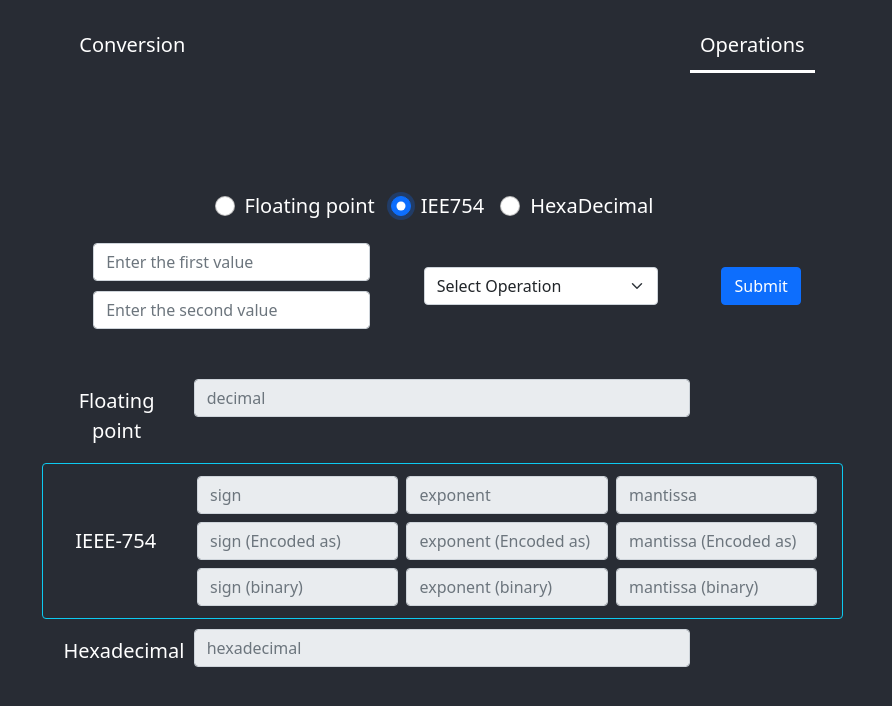
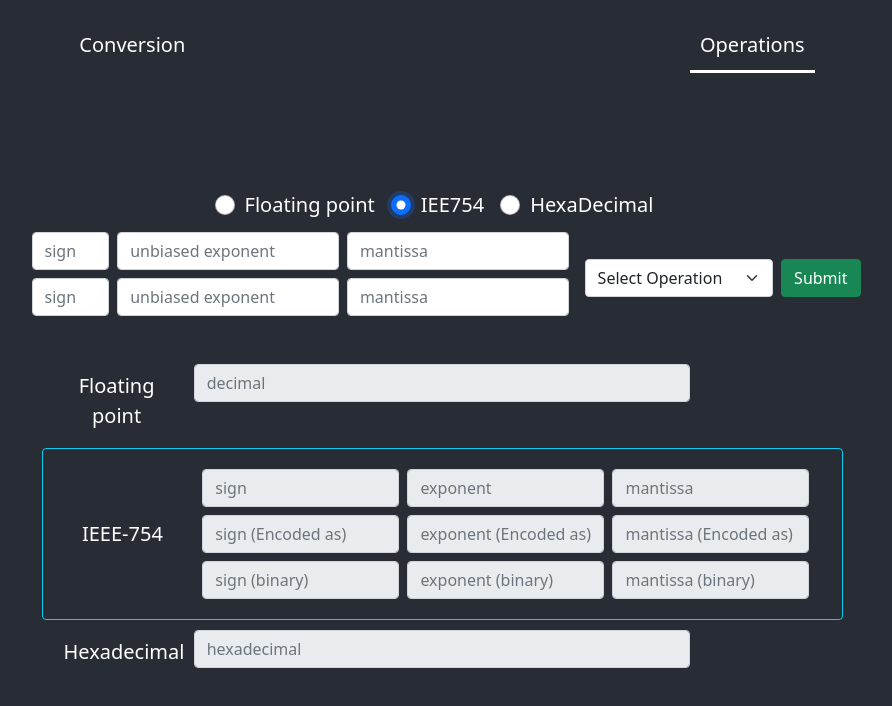
Before and after one commit to koteswar375/Floating-Point-Conversion-Calculator, a React (Create React App) app: page /about in a window 1280 px wide. Both pictures are taken after a click on the radio button "IEE754". Shown: the top 706 px of the page, without its empty margins (198-1090 px from the left). Built offline with nearby package versions, Linux system fonts and the light colour scheme.

Commit message:
conversion methods added

```diff
--- a/package.json
+++ b/package.json
@@ -19,7 +19,8 @@
     "start": "react-scripts start",
     "build": "react-scripts build",
     "test": "react-scripts test",
-    "eject": "react-scripts eject"
+    "eject": "react-scripts eject",
+    "deploy": "aws s3 sync build/ s3://ieee754converter"
   },
   "eslintConfig": {
     "extends": [
--- a/src/Math.js
+++ b/src/Math.js
@@ -938,6 +938,17 @@ export function hex2ieee754(str) {
     return float2ieee754(floatVal);
 }
 
+function ieee754ToFloat(s,e,m) {
+    let sign = parseInt(s);
+    let exp = parseInt(e);
+    return Math.pow(-1,s) * m * Math.pow(2,e);
+}
+
+function ieeee754ToHex(s,e,m) {
+    let float = ieee754ToFloat(s,e,m);
+    return float2Hex(float);
+}
+
 export function convert(input, format) {
     if (!format || !input) return;
     let realVal, hexVal, binVal;
@@ -953,9 +964,11 @@ export function convert(input, format) {
         binVal = hex2ieee754(input);
     }
     else if (format == "bin") {
-        // binVal = input
-        // realVal = float2real(input)
-        // hexVal = float2hex(input)
+        let parts = input.split("|");
+        let s=parts[0], e=parts[1], m=parts[2];
+        hexVal = ieeee754ToHex(s,e,m);
+        realVal = ieee754ToFloat(s,e,m);
+        binVal = float2ieee754(realVal);
     }
 
     return { 'hexVal': hexVal, 'binVal': binVal, 'realVal': realVal }
--- a/src/components/Home.js
+++ b/src/components/Home.js
@@ -1,8 +1,8 @@
 import { useState } from 'react';
 import axios from 'axios';
 import './Home.css';
-import URL from '../config';
-import {convert} from '../Math';
+import { convert } from '../Math';
+
 
 
 const Home = () => {
@@ -10,6 +10,9 @@ const Home = () => {
     const [realVal, setrealVal] = useState('');
     const [binVal, setbinVal] = useState("");
     const [hexVal, sethexVal] = useState('');
+    const [sign, setSign] = useState('');
+    const [exp, setExp] = useState('');
+    const [mantissa, setMantissa] = useState('');
     const [val, setVal] = useState('');
 
 
@@ -20,11 +23,14 @@ const Home = () => {
         sethexVal('');
         setrealVal('');
         setVal('');
+        setSign('');
+        setExp('');
+        setMantissa('');
     }
-    const handleEnter = (event) => {
-        if (event.key === 'Enter') {
-            const value = event.target.value;
-            let {binVal, realVal, hexVal} = convert(value,format);
+
+    const submit = (event) => {
+            let value = (format === "bin") ? `${sign}|${exp}|${mantissa}` : val;
+            let { binVal, realVal, hexVal } = convert(value, format);
             setbinVal(binVal);
             sethexVal(hexVal);
             setrealVal(realVal);
@@ -39,13 +45,12 @@ const Home = () => {
             //         console.log(error)
             //         alert("Invalid inputs")
             //     })
-        }
     }
     return (
         <div className="home">
             <div className="format">
                 <div className="form-check form-check-inline">
-                    <input className="form-check-input" checked={format==='real'} onChange={handleChange} name="input_format" value='real' type="radio" id="real" />
+                    <input className="form-check-input" checked={format === 'real'} onChange={handleChange} name="input_format" value='real' type="radio" id="real" />
                     <label className="form-check-label" htmlFor="real">Float</label>
                 </div>
                 <div className="form-check form-check-inline">
@@ -57,7 +62,23 @@ const Home = () => {
                     <label className="form-check-label" htmlFor="hex">Hex</label>
                 </div>
             </div>
-            <input type="text" value={val} onChange={(e) => setVal(e.target.value)} style={{ width: '30%', margin: '10px' }} placeholder="Enter the input" className="form-control" onKeyPress={handleEnter} />
+
+            {/* Input */}
+            <div className="w-75  justify-content-center  d-flex">
+                {
+                    (format === 'bin') ? (
+                        <div className="d-flex">
+                            <input type="text" onChange={(e) => setSign(e.target.value)} value={sign} placeholder="sign" style={{ flexBasis: '30%' }} className="form-control" />
+                            <input type="text" onChange={(e) => setExp(e.target.value)} value={exp} placeholder="unbiased exponent" className="form-control mx-2" />
+                            <input type="text" onChange={(e) => setMantissa(e.target.value)} value={mantissa} placeholder="mantissa" className="form-control" />
+                        </div>
+                    ) :
+                        (<input type="text" value={val} onChange={(e) => setVal(e.target.value)} style={{ width: '30%' }} placeholder="Enter the input"
+                            className="form-control"/>)
+                }
+                <button onClick={submit} type="button" className="btn btn-success mx-3">Convert</button>
+            </div>
+            {/* Output */}
             <div className="output">
                 <div className="outputformat form-group row">
                     <label className="col-sm-2 col-form-label" htmlFor="decimal">Float</label>
@@ -65,23 +86,23 @@ const Home = () => {
                         <input id="decimal" placeholder="decimal" className="form-control " value={realVal} type="text" disabled />
                     </div>
                 </div>
-                <div className="row form-group justify-content-left p-2 align-items-center border border-info rounded">
+                <div className="row form-group justify-content-left p-3 align-items-center border border-info rounded">
                     <label className="col-sm-2 col-form-label" htmlFor="float">IEEE-754</label>
                     <div className="ieee754 col-sm-10">
                         <div className="d-flex justify-content-around p-1">
-                            <input id="sign" placeholder="sign"  className="form-control" value={binVal? ((binVal['sign_bit'] === "1") ? "-1": "+1"): ""} type="text" disabled />
-                            <input id="exponent" placeholder="exponent"  className="form-control mx-2" value={binVal? binVal['exp'] : ""} type="text" disabled />
-                            <input id="mantissa" placeholder="mantissa"  className="form-control" value={binVal?binVal['mantissa']:''} type="text" disabled />
+                            <input id="sign" placeholder="sign" className="form-control" value={binVal ? ((binVal['sign_bit'] === "1") ? "-1" : "+1") : ""} type="text" disabled />
+                            <input id="exponent" placeholder="exponent" className="form-control mx-2" value={binVal ? binVal['exp'] : ""} type="text" disabled />
+                            <input id="mantissa" placeholder="mantissa" className="form-control" value={binVal ? binVal['mantissa'] : ''} type="text" disabled />
                         </div>
                         <div className="d-flex justify-content-around p-1">
-                            <input id="sign-encode" placeholder="sign (Encoded as)"  className="form-control" value={binVal?binVal['sign_bit']:''} type="text" disabled />
-                            <input id="exponent-encode" placeholder="exponent (Encoded as)"  className="form-control mx-2" value={binVal? `${parseInt(binVal['exp'])+127}`:''} type="text" disabled />
-                            <input id="mantissa-encode" placeholder="mantissa (Encoded as)"  className="form-control" value={binVal ? `${parseInt(binVal["mantissa_bit"],2)}`:""} type="text" disabled />
+                            <input id="sign-encode" placeholder="sign (Encoded as)" className="form-control" value={binVal ? binVal['sign_bit'] : ''} type="text" disabled />
+                            <input id="exponent-encode" placeholder="exponent (Encoded as)" className="form-control mx-2" value={binVal ? `${parseInt(binVal['exp']) + 127}` : ''} type="text" disabled />
+                            <input id="mantissa-encode" placeholder="mantissa (Encoded as)" className="form-control" value={binVal ? `${parseInt(binVal["mantissa_bit"], 2)}` : ""} type="text" disabled />
                         </div>
                         <div className="d-flex justify-content-around p-1">
-                            <input id="sign bit" placeholder="sign (binary)"  className="form-control" value={binVal?binVal['sign_bit']:''} type="text" disabled />
-                            <input id="exponent bits" placeholder="exponent (binary)"  className="form-control mx-2" value={binVal?binVal['exp_bit']:''} type="text" disabled />
-                            <input id="mantissa bits" placeholder="mantissa (binary)"  className="form-control" value={binVal?binVal['mantissa_bit']:''} type="text" disabled />
+                            <input id="sign bit" placeholder="sign (binary)" className="form-control" value={binVal ? binVal['sign_bit'] : ''} type="text" disabled />
+                            <input id="exponent bits" placeholder="exponent (binary)" className="form-control mx-2" value={binVal ? binVal['exp_bit'] : ''} type="text" disabled />
+                            <input id="mantissa bits" placeholder="mantissa (binary)" className="form-control" value={binVal ? binVal['mantissa_bit'] : ''} type="text" disabled />
                         </div>
                     </div>
                 </div>
--- a/src/components/Operations.css
+++ b/src/components/Operations.css
@@ -15,7 +15,7 @@
 
 .input {
     display: flex;
-    width:70%;
+    width:75%;
     align-items: center;
     justify-content: space-around;
 }
--- a/src/components/Operations.js
+++ b/src/components/Operations.js
@@ -1,8 +1,7 @@
 import { useState } from 'react';
 import axios from 'axios';
 import './Operations.css';
-import URL from '../config';
-import {operate} from '../Math';
+import { operate } from '../Math';
 
 const Operations = () => {
     const [format, setFormat] = useState('real');
@@ -12,10 +11,12 @@ const Operations = () => {
     const [hexVal, sethexVal] = useState('');
     const [val1, setVal1] = useState('');
     const [val2, setVal2] = useState('');
+    const [iee754Val1, setiee754Val1] = useState({sign:'', exp:'', mantissa:''});
+    const [iee754Val2, setiee754Val2] = useState({sign:'', exp:'', mantissa:''});
+
 
     const handleChange = (event) => {
         const val = event.target.value;
-        console.log("change")
         setFormat(val);
         setbinVal('')
         sethexVal('')
@@ -23,6 +24,8 @@ const Operations = () => {
         setVal1('')
         setVal2('')
         setOperation('')
+        setiee754Val1({sign:'', exp:'', mantissa:''});
+        setiee754Val2({sign:'', exp:'', mantissa:''});
     }
     const handleSelect = (event) => {
         const val = event.target.value;
@@ -66,18 +69,36 @@ const Operations = () => {
                 </div>
             </div>
             <div className="input">
-                <div>
-                    <input onChange={handleInput1Change} type="text" value={val1} style={{ margin: '10px' }} placeholder="Enter the first value" className="form-control" />
-                    <input onChange={(e) => setVal2(e.target.value)} value={val2} type="text" style={{ margin: '10px' }} placeholder="Enter the second value" className="form-control" />
-                </div>
-                <select onChange={handleSelect} value={operation} style={{ width: '30%' }} className="form-select" aria-label="Default select example">
+                {
+                    (format === 'bin') ? (
+                        <div>
+                        <div className="d-flex mx-2">
+                            <input type="text" val={iee754Val1.sign} onChange={(e)=>setiee754Val1({sign:e.target.value})} placeholder="sign" style={{ flexBasis: '30%' }} className="form-control" />
+                            <input type="text" val={iee754Val1.exp} onChange={(e)=>setiee754Val1({exp:e.target.value})} placeholder="unbiased exponent" className="form-control mx-2" />
+                            <input type="text" val={iee754Val1.mantissa} onChange={(e)=>setiee754Val1({mantissa:e.target.value})} placeholder="mantissa" className="form-control" />
+                        </div>
+                        <div className="d-flex m-2">
+                            <input type="text"  val={iee754Val1.sign} onChange={(e)=>setiee754Val2({sign:e.target.value})} placeholder="sign" style={{ flexBasis: '30%' }} className="form-control" />
+                            <input type="text"  val={iee754Val1.exp} onChange={(e)=>setiee754Val2({exp:e.target.value})} placeholder="unbiased exponent" className="form-control mx-2" />
+                            <input type="text"  val={iee754Val1.mantissa} onChange={(e)=>setiee754Val2({mantissa:e.target.value})} placeholder="mantissa" className="form-control" />
+                        </div>
+                        </div>
+                    ) :
+                        (<div>
+                            <input onChange={handleInput1Change} type="text" value={val1}  placeholder="Enter the first value" className="form-control" />
+                            <input onChange={(e) => setVal2(e.target.value)} value={val2} type="text"  placeholder="Enter the second value" className="form-control my-2" />
+                        </div>)
+                }
+                <select onChange={handleSelect} value={operation} style={{ width: '30%' }} className="form-select mx-2" aria-label="Default select example">
                     <option defaultValue>Select Operation</option>
                     <option value="add">Addition</option>
                     <option value="subtract">Subtraction</option>
                     <option value="multiply">Multiplication</option>
                 </select>
-                <button onClick={submit} type="button" className="btn btn-primary">Submit</button>
+                <button onClick={submit} type="button" className="btn btn-success">Submit</button>
             </div>
+
+            {/* Output */}
             <div className="output">
                 <div className="outputformat form-group row">
                     <label className="col-sm-2 col-form-label" htmlFor="decimal">Floating point</label>
@@ -85,23 +106,23 @@ const Operations = () => {
                         <input id="decimal" placeholder="decimal" className="form-control " value={realVal} type="text" disabled />
                     </div>
                 </div>
-                <div className="row form-group justify-content-left p-2 align-items-center border border-info rounded">
+                <div className="row form-group justify-content-left p-2 align-items-center border border-info rounded  p-3">
                     <label className="col-sm-2 col-form-label" htmlFor="float">IEEE-754</label>
                     <div className="ieee754 col-sm-10">
                         <div className="d-flex justify-content-around p-1">
-                            <input id="sign" placeholder="sign"  className="form-control" value={binVal? ((binVal['sign_bit'] === "1") ? "-1": "+1"): ""} type="text" disabled />
-                            <input id="exponent" placeholder="exponent"  className="form-control mx-2" value={binVal? binVal['exp'] : ""} type="text" disabled />
-                            <input id="mantissa" placeholder="mantissa"  className="form-control" value={binVal?binVal['mantissa']:''} type="text" disabled />
+                            <input id="sign" placeholder="sign" className="form-control" value={binVal ? ((binVal['sign_bit'] === "1") ? "-1" : "+1") : ""} type="text" disabled />
+                            <input id="exponent" placeholder="exponent" className="form-control mx-2" value={binVal ? binVal['exp'] : ""} type="text" disabled />
+                            <input id="mantissa" placeholder="mantissa" className="form-control" value={binVal ? binVal['mantissa'] : ''} type="text" disabled />
                         </div>
                         <div className="d-flex justify-content-around p-1">
-                            <input id="sign-encode" placeholder="sign (Encoded as)"  className="form-control" value={binVal?binVal['sign_bit']:''} type="text" disabled />
-                            <input id="exponent-encode" placeholder="exponent (Encoded as)"  className="form-control mx-2" value={binVal? `${parseInt(binVal['exp'])+127}`:''} type="text" disabled />
-                            <input id="mantissa-encode" placeholder="mantissa (Encoded as)"  className="form-control" value={binVal ? `${parseInt(binVal["mantissa_bit"],2)}`:""} type="text" disabled />
+                            <input id="sign-encode" placeholder="sign (Encoded as)" className="form-control" value={binVal ? binVal['sign_bit'] : ''} type="text" disabled />
+                            <input id="exponent-encode" placeholder="exponent (Encoded as)" className="form-control mx-2" value={binVal ? `${parseInt(binVal['exp']) + 127}` : ''} type="text" disabled />
+                            <input id="mantissa-encode" placeholder="mantissa (Encoded as)" className="form-control" value={binVal ? `${parseInt(binVal["mantissa_bit"], 2)}` : ""} type="text" disabled />
                         </div>
                         <div className="d-flex justify-content-around p-1">
-                            <input id="sign bit" placeholder="sign (binary)"  className="form-control" value={binVal?binVal['sign_bit']:''} type="text" disabled />
-                            <input id="exponent bits" placeholder="exponent (binary)"  className="form-control mx-2" value={binVal?binVal['exp_bit']:''} type="text" disabled />
-                            <input id="mantissa bits" placeholder="mantissa (binary)"  className="form-control" value={binVal?binVal['mantissa_bit']:''} type="text" disabled />
+                            <input id="sign bit" placeholder="sign (binary)" className="form-control" value={binVal ? binVal['sign_bit'] : ''} type="text" disabled />
+                            <input id="exponent bits" placeholder="exponent (binary)" className="form-control mx-2" value={binVal ? binVal['exp_bit'] : ''} type="text" disabled />
+                            <input id="mantissa bits" placeholder="mantissa (binary)" className="form-control" value={binVal ? binVal['mantissa_bit'] : ''} type="text" disabled />
                         </div>
                     </div>
                 </div>
```
